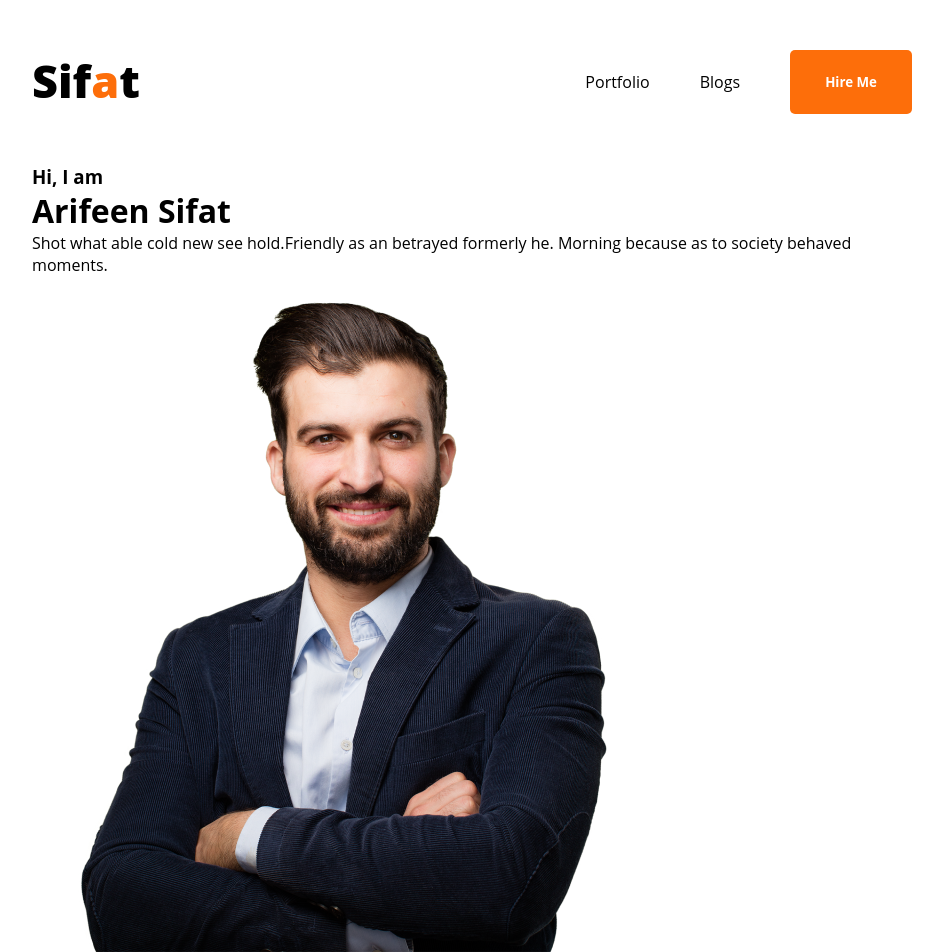
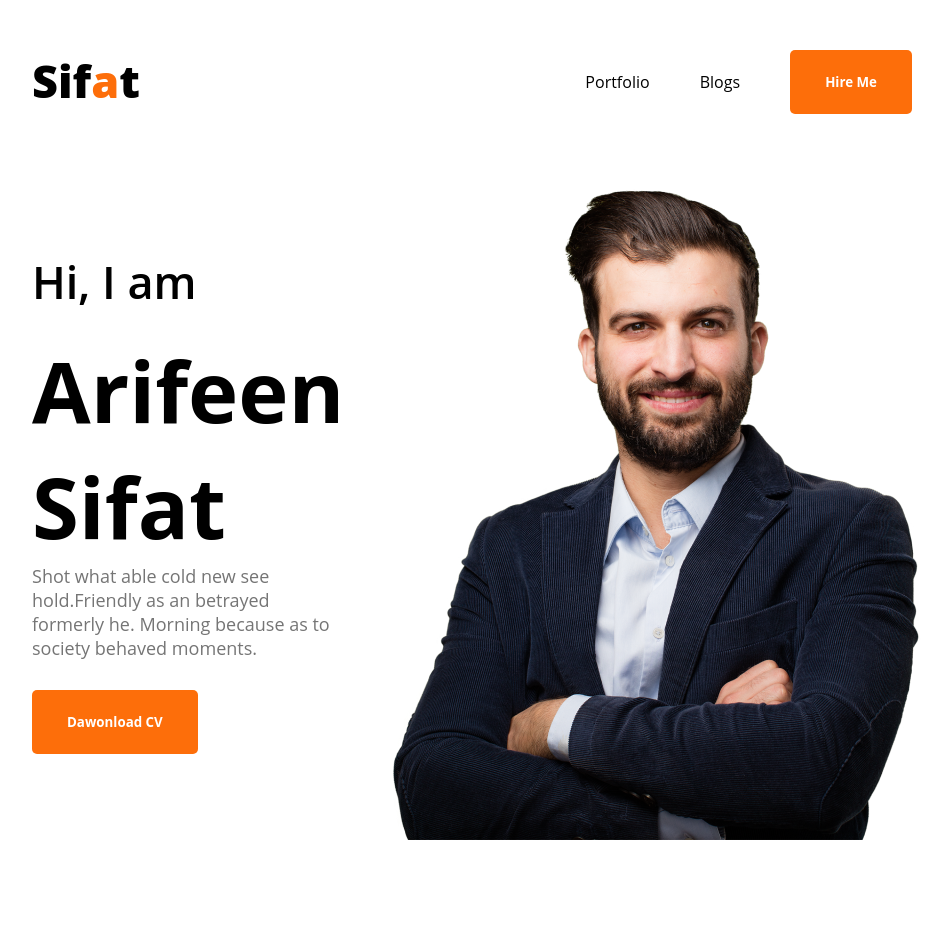
Before and after one commit to sif1t/Personal-Portfolio-Mary, a plain HTML site: page index.html in a window 1280 px wide. Shown: the whole page, without its empty margins (168-1118 px from the left). After the commit the page ends 840 px from the top, so only its background shows below. Drawn offline with Linux system fonts and the light colour scheme.

Commit message:
add banner section

```diff
--- a/index.html
+++ b/index.html
@@ -10,7 +10,7 @@
     <link rel="preconnect" href="https://fonts.gstatic.com" crossorigin>
 </head>
 <body>
-    <header>
+    <header class="header">
          <nav>
             <h1 class="nav-title">Sif<span class="text-primary">a</span>t</h1>
             <ul>
@@ -22,9 +22,10 @@
          <!-- header banner  -->
            <div class="banner">
               <div>
-                <h3>Hi, I am</h3>
-             <h1>Arifeen Sifat</h1>
-             <p>Shot what able cold new see hold.Friendly as an betrayed formerly he. Morning because as to society behaved moments.</p>
+                <h3 class="banner-subtitle">Hi, I am</h3>
+             <h1 class="banner-title">Arifeen Sifat</h1>
+             <p class="banner-description">Shot what able cold new see hold.Friendly as an betrayed formerly he. Morning because as to society behaved moments.</p>
+               <button class="btn-primary">Dawonload CV</button>
               </div>
               <img src="images/hardy.png" alt="">
            </div>
--- a/style.css
+++ b/style.css
@@ -42,6 +42,25 @@ nav li {
 
 /* banner style */
 
-.banner{
-    margin: 0 200px ;
+.banner {
+    display: flex;
+    align-items: center;
+    margin: 0 200px;
 }
+
+.banner-title {
+    font-size: 85px;
+    font-weight: 700;
+}
+
+.banner-subtitle {
+    font-size: 45px;
+    font-weight: 600;
+    margin-bottom: 20px;
+}
+
+.banner-description {
+    color: #757575;
+    font-size: 18px;
+    margin-bottom: 30px;
+}
```
